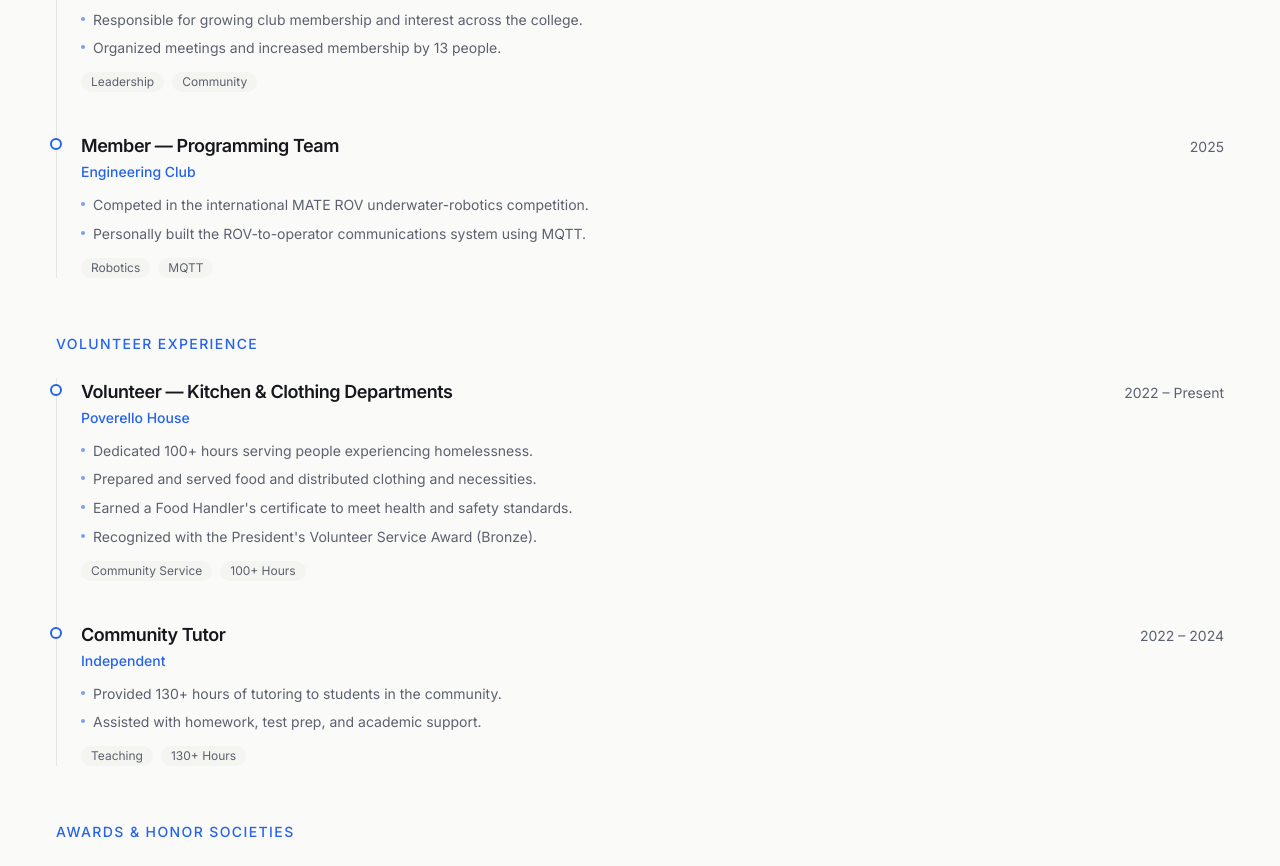
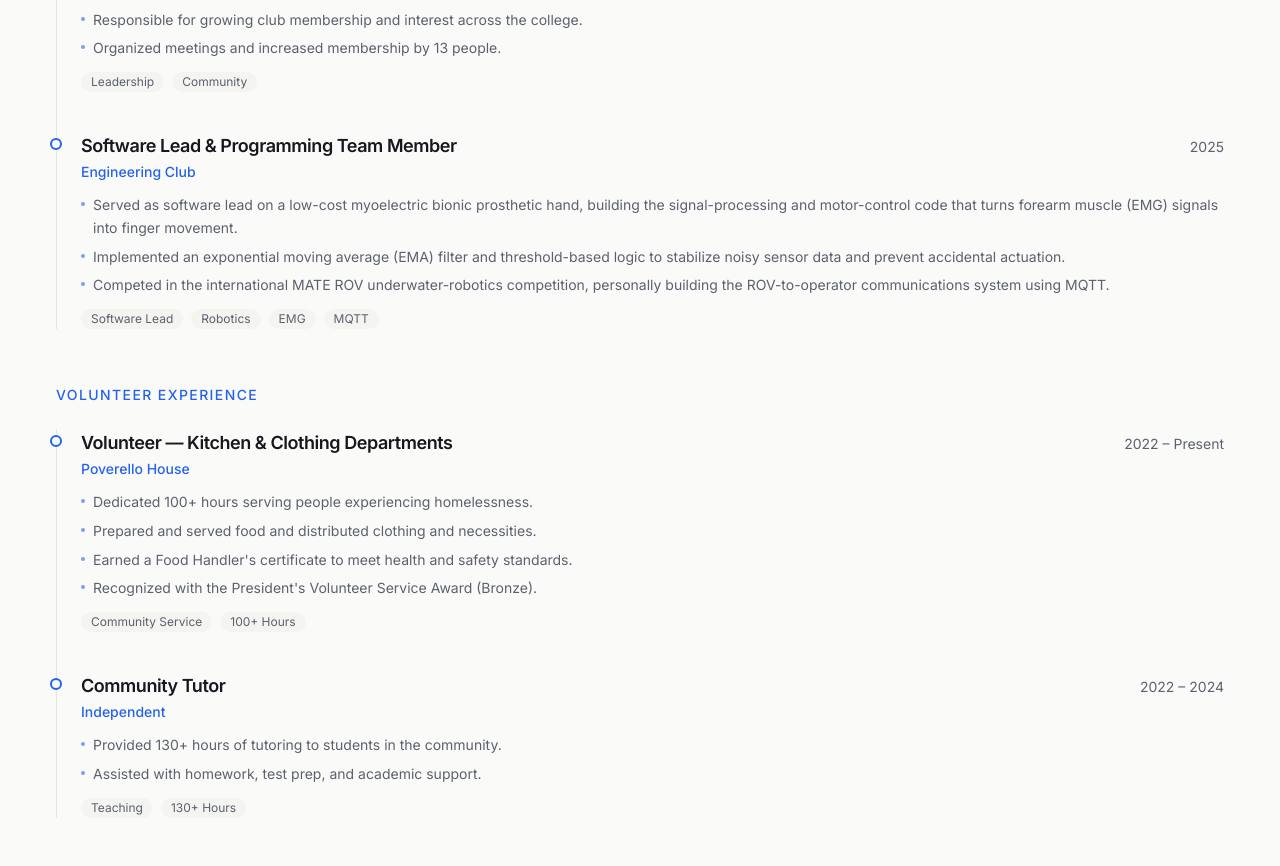
Before and after one commit to Ishanarora35/portfolio, a Next.js app: page /experience in a window 1280 px wide. Shown: the part 1860-2726 px from the top of the page. Built offline with nearby package versions, Linux system fonts and the light colour scheme.

Commit message:
Add files via upload

```diff
--- a/src/data/experience.ts
+++ b/src/data/experience.ts
@@ -121,14 +121,15 @@ export const experience: ExperienceGroup[] = [
         tags: ["Leadership", "Community"],
       },
       {
-        title: "Member — Programming Team",
+        title: "Software Lead & Programming Team Member",
         org: "Engineering Club",
         period: "2025",
         points: [
-          "Competed in the international MATE ROV underwater-robotics competition.",
-          "Personally built the ROV-to-operator communications system using MQTT.",
+          "Served as software lead on a low-cost myoelectric bionic prosthetic hand, building the signal-processing and motor-control code that turns forearm muscle (EMG) signals into finger movement.",
+          "Implemented an exponential moving average (EMA) filter and threshold-based logic to stabilize noisy sensor data and prevent accidental actuation.",
+          "Competed in the international MATE ROV underwater-robotics competition, personally building the ROV-to-operator communications system using MQTT.",
         ],
-        tags: ["Robotics", "MQTT"],
+        tags: ["Software Lead", "Robotics", "EMG", "MQTT"],
       },
     ],
   },
```
